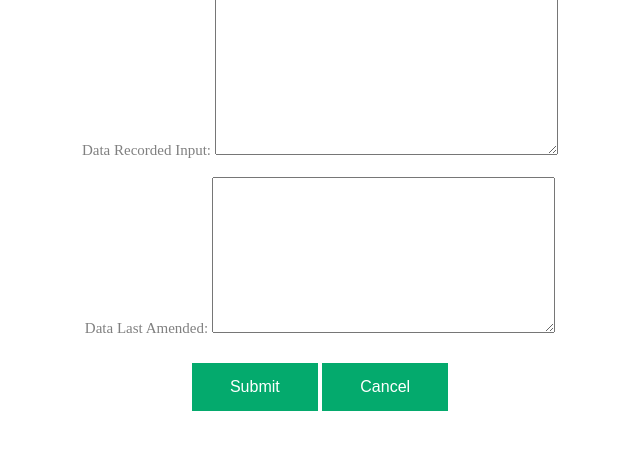
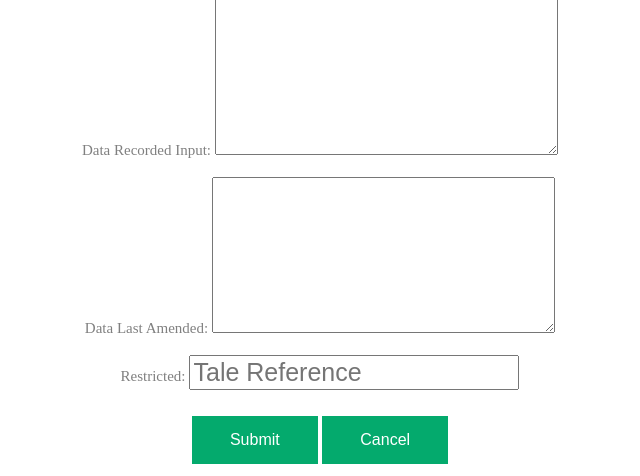
Before and after one commit to UoEMainLibrary/school_of_scottish_studies_archive, a Django app: page /alst_create_record/ in a window 1280 px wide. Shown: the part 1254-1730 px from the top of the page, without its empty margins (320-960 px from the left). Before the commit the page ends 1665 px from the top, so only its background shows below. Run offline with Django 4.2, Linux system fonts and the light colour scheme; some libraries are stand-ins or nearby versions.

Commit message:
restricted box added

```diff
--- a/sssa_app/admin.py
+++ b/sssa_app/admin.py
@@ -25,4 +25,6 @@ class AlstAdmin(ImportExportModelAdmin):
         'old_number_rl',
         'data_record_input',
         'data_last_amended',
+        'restricted',
+
     ]
--- a/sssa_app/forms.py
+++ b/sssa_app/forms.py
@@ -32,6 +32,7 @@ class AlstForm(forms.ModelForm):
             'old_number_rl',
             'data_record_input',
             'data_last_amended',
+            'restricted',
             ]
         widgets = {
             "catalogue_number": forms.TextInput(
@@ -138,6 +139,14 @@ class AlstForm(forms.ModelForm):
                     "style": "text-align: left; color:black; font-size: 25px;",
                 },
             ),
+            "restricted": forms.TextInput(
+                attrs={
+                    "id": "key_id",
+                    "required": False,
+                    "placeholder": "Tale Reference",
+                    "style": "text-align: left; color:black; font-size: 25px;",
+                },
+            ),
 
 
 
--- a/sssa_app/templates/forms/alst_record_form.html
+++ b/sssa_app/templates/forms/alst_record_form.html
@@ -51,6 +51,9 @@
                 <span style="color: gray; font-size:15px">Data Recorded Input:</span> <span style="font-size: 13px">{{ alst_record_form.data_record_input }} </span> <br>
                 <br>
                 <span style="color: gray; font-size:15px">Data Last Amended:</span> <span style="font-size: 13px">{{ alst_record_form.data_last_amended }} </span> <br>
+                <br>
+                <span style="color: gray; font-size:15px">Restricted:</span> <span style="font-size: 13px">{{ alst_record_form.restricted }} </span> <br>
+
             </td>
         </tr>
     </table>
--- a/sssa_app/templates/index.html
+++ b/sssa_app/templates/index.html
@@ -122,6 +122,7 @@
                 <p style="display: inline; font-size: 13px; color: #48506C">Parent: </p><p style="display: inline">{{alst_record.parent}}</p> <br>
                 <p style="display: inline; font-size: 13px; color: #48506C">Disc Matrix Nr.: </p><p style="display: inline">{{alst_record.disc_matrix_number}}</p> <br>
                 <p style="display: inline; font-size: 13px; color: #48506C">Related.: </p><p style="display: inline"> {{related_values}} </p> <br>
+                <p style="display: inline; font-size: 13px; color: #48506C">Restricted: </p><p style="display: inline"> {{alst_record.restricted}} </p> <br>
             </td>
 
             <td style="vertical-align: middle; text-align: center; font-size:14px ">{{alst_record.title}}</td>
```
